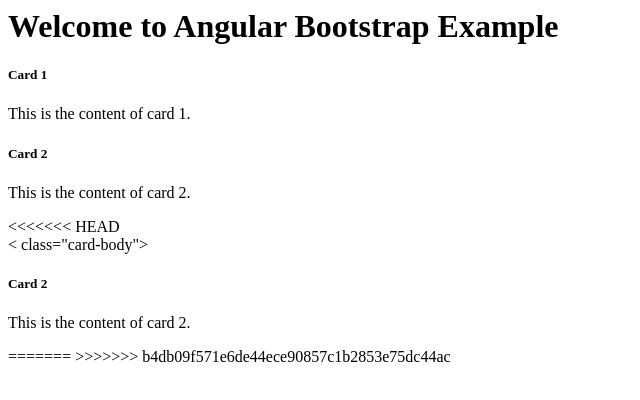
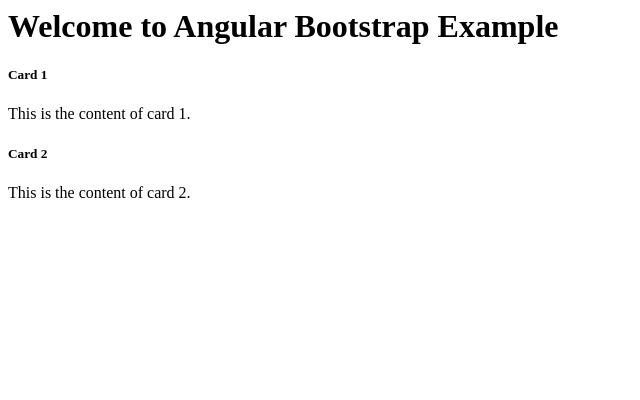
Before and after one commit to cruiser22/meteo, an Angular app: page / in a window 1280 px wide. Shown: the top 400 px of the page, without its empty margins (0-640 px from the left). Built offline with nearby package versions, Linux system fonts and the light colour scheme.

Commit message:
merge ok

```diff
--- a/src/app/app.component.html
+++ b/src/app/app.component.html
@@ -24,17 +24,3 @@
   </div>
 
   <router-outlet></router-outlet>
-
-
-
-
-
-<<<<<<< HEAD
-    <div class="col-md-6">
-      <div class="card">
-        < class="card-body">
-          <h5 class="card-title">Card 2</h5>
-          <p class="card-text">This is the content of card 2.</p>
-
-=======
->>>>>>> b4db09f571e6de44ece90857c1b2853e75dc44ac
```
